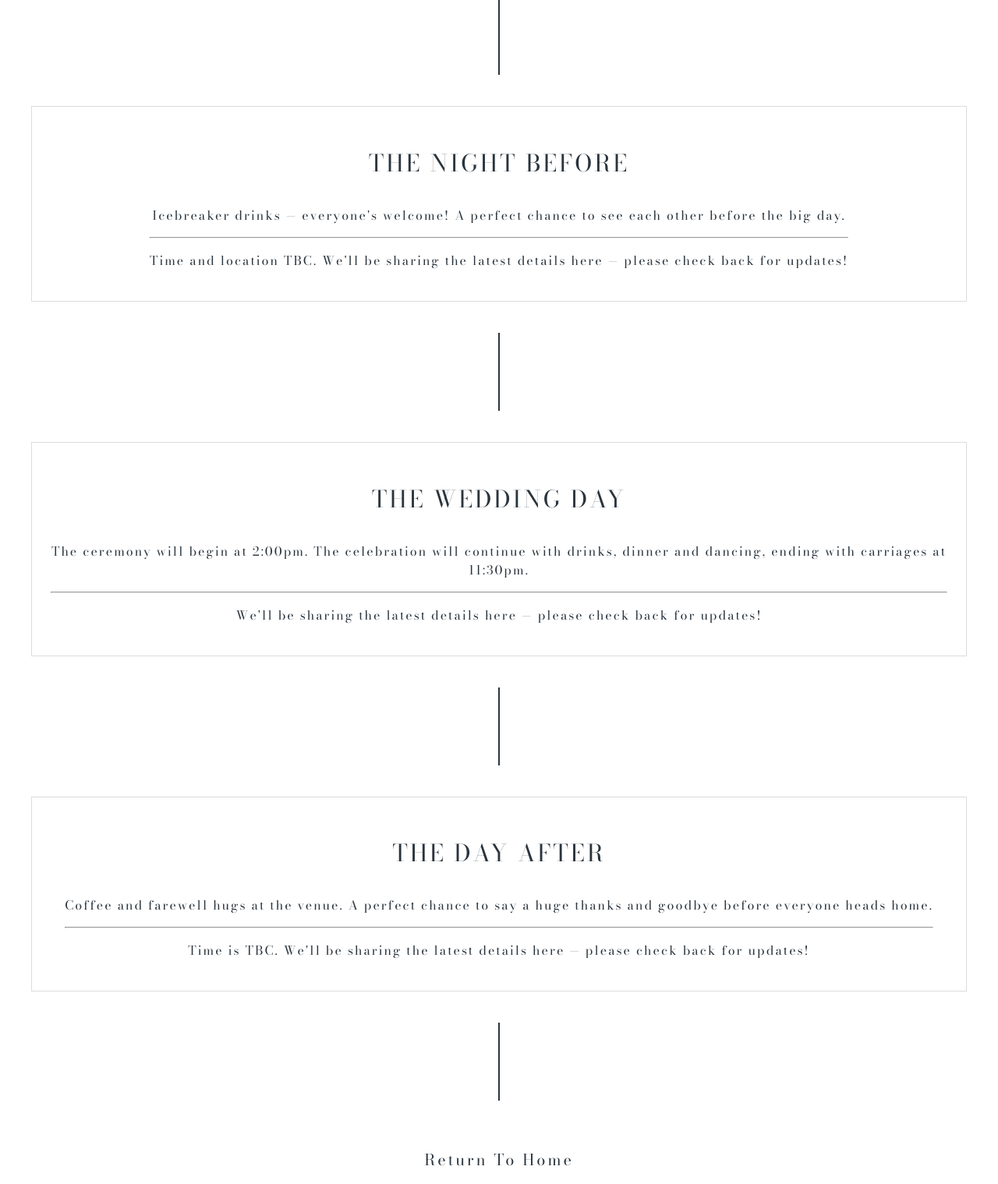
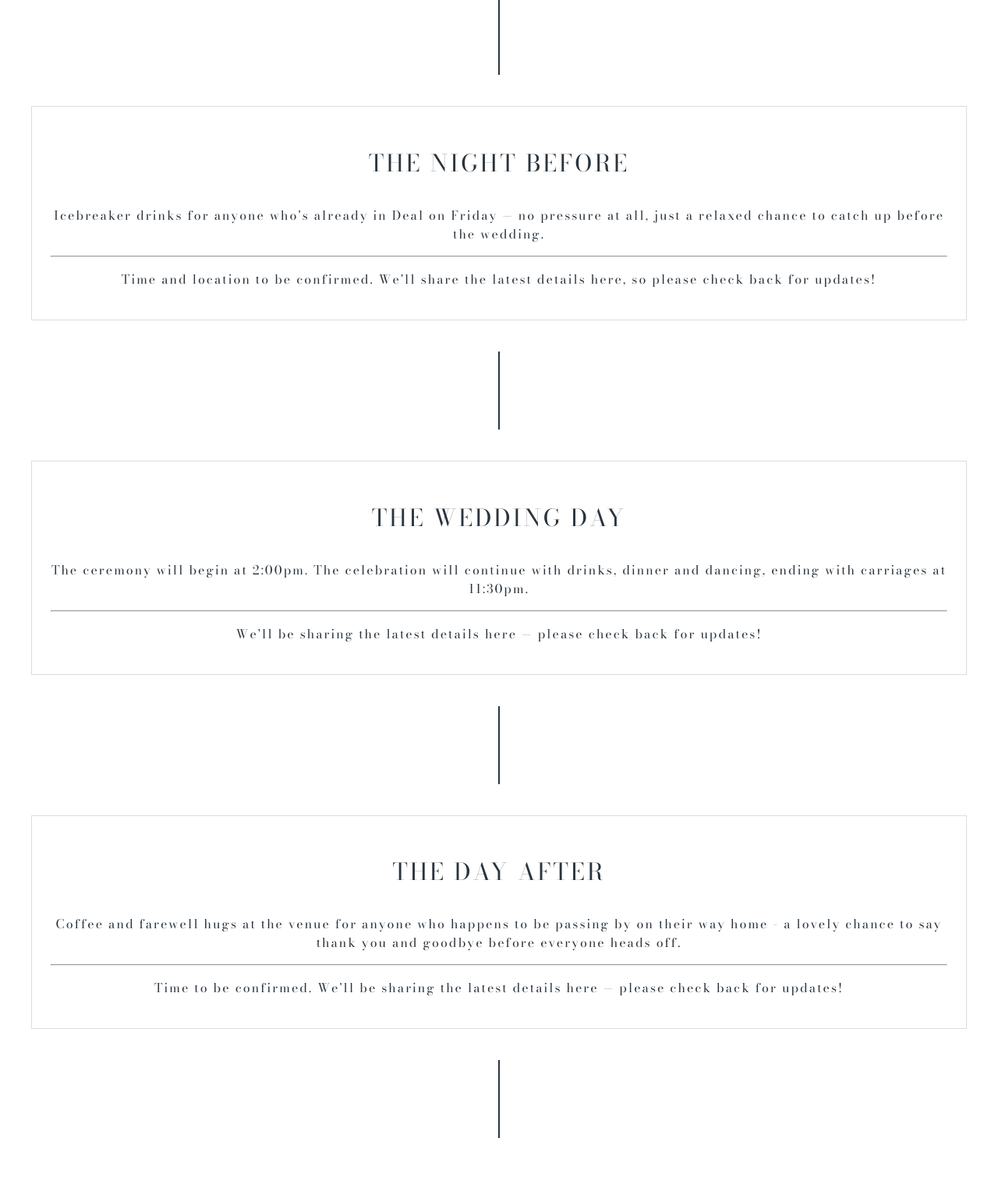
Before and after one commit to Esteph27/wedding-website, a Flask app: page /schedule in a window 1280 px wide. Shown: the part 142-1661 px from the top of the page at 78% size. Run offline with Flask 3, Linux system fonts and the light colour scheme; the visitor is signed in with stand-in values (Sample User, id 1); parts of the project's set-up code (start-up, migrations or seed data) failed here and were passed over; some web fonts are replaced.

Commit message:
Update schedule

```diff
--- a/templates/schedule.html
+++ b/templates/schedule.html
@@ -14,9 +14,13 @@
     <div class="info page-card">
         <div>
             <h2>THE NIGHT BEFORE</h2>
-            <p>Icebreaker drinks — everyone's welcome! A perfect chance to see each other before the big day.</p>
+            <p>Icebreaker drinks for anyone who's already in Deal on Friday — no pressure at all,
+                just a relaxed chance to catch up before the wedding.
+            </p>
             <hr>
-            <p>Time and location TBC. We'll be sharing the latest details here — please check back for updates!</p>
+            <p>Time and location to be confirmed. We'll share the latest details here,
+                so please check back for updates!
+            </p>
         </div>
     </div>
      <div class="container">
@@ -42,9 +46,12 @@
     <div class="info page-card">
         <div>
             <h2>THE DAY AFTER</h2>
-            <p>Coffee and farewell hugs at the venue. A perfect chance to say a huge thanks and goodbye before everyone heads home.</p>
+            <p>Coffee and farewell hugs at the venue for anyone who happens to be passing
+                by on their way home - a lovely chance to say thank you and goodbye before
+                everyone heads off.
+            </p>
             <hr>
-            <p>Time is TBC. We'll be sharing the latest details here — please check back for updates!</p>
+            <p>Time to be confirmed. We'll be sharing the latest details here — please check back for updates!</p>
         </div>
     </div>
 
```
